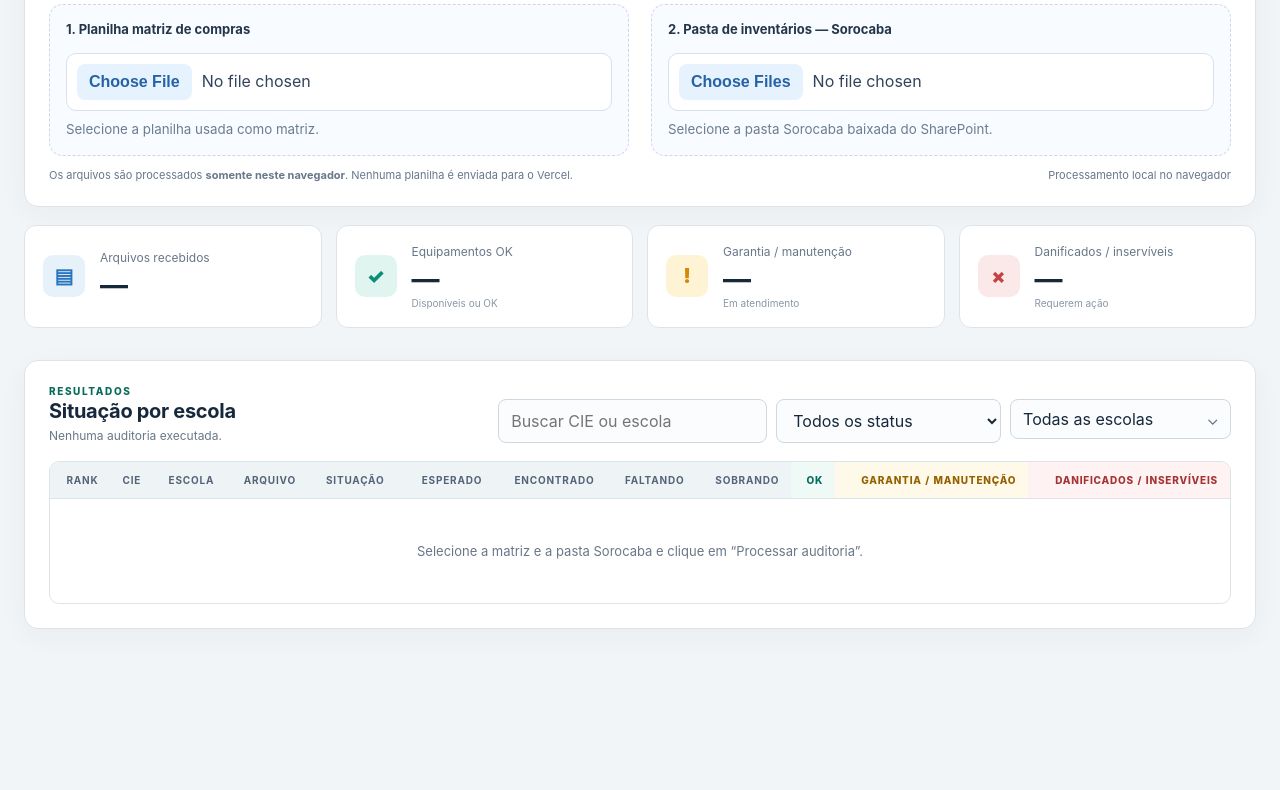
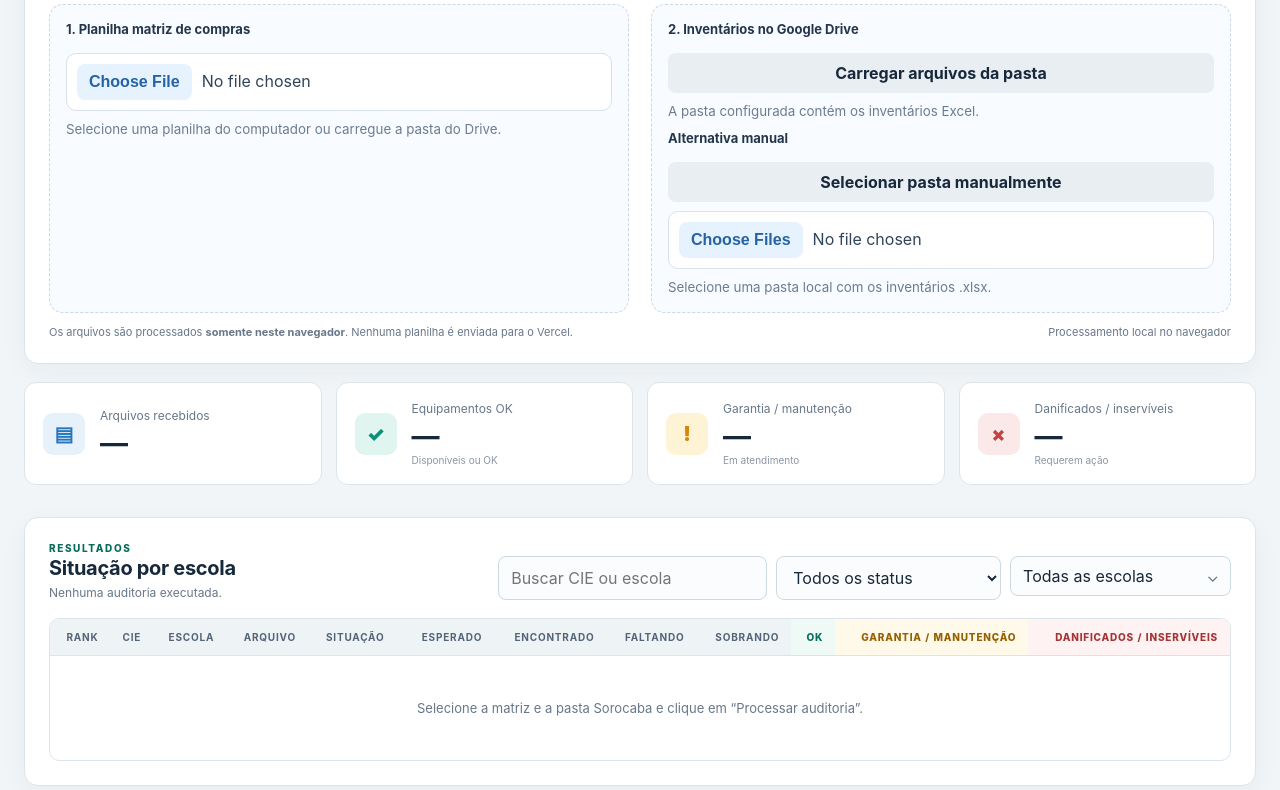
Before and after one commit to sor-Seintec/inv, a website built with Vite: page index.html in a window 1280 px wide. Shown: the part 211-1001 px from the top of the page. Before the commit the page ends 888 px from the top, so only its background shows below. Built offline with nearby package versions, Linux system fonts and the light colour scheme.

Commit message:
Add files via upload

```diff
--- a/index.html
+++ b/index.html
@@ -24,11 +24,11 @@
           <h2 id="config-title">Fontes da auditoria</h2>
         </div>
         <div class="config-actions">
-          <a class="inventory-download" href="https://seesp.sharepoint.com/sites/comunicadetec/Documentos%20Compartilhados/Forms/AllItems.aspx?id=%2Fsites%2Fcomunicadetec%2FDocumentos%20Compartilhados%2FInvent%C3%A1rio&viewid=aa943c0a%2D6583%2D4459%2Dbac2%2D168c7454df18&p=true&ga=1" target="_blank" rel="noopener noreferrer" title="Abrir a base de inventário no SharePoint">
+          <a class="inventory-download" href="https://drive.google.com/drive/folders/1q4PHnubRVIsJ3LwBCbMpJNFYj-ztcQ96?usp=sharing" target="_blank" rel="noopener noreferrer" title="Abrir a pasta de inventários no Google Drive">
             <span class="download-icon" aria-hidden="true">
               <svg viewBox="0 0 24 24" width="20" height="20" fill="none"><path d="M12 3v11m0 0 4-4m-4 4-4-4M5 18.5h14" stroke="currentColor" stroke-width="2" stroke-linecap="round" stroke-linejoin="round"/></svg>
             </span>
-            <span><strong>Baixar base de inventário</strong><small>No SharePoint, baixe a pasta <b>Sorocaba</b></small></span>
+            <span><strong>Abrir pasta de inventários</strong><small>Google Drive · acesso somente leitura</small></span>
           </a>
           <button id="scanButton" class="button primary" type="button">Processar auditoria</button>
         </div>
@@ -37,12 +37,18 @@
         <label class="upload-card">
           <span>1. Planilha matriz de compras</span>
           <input id="matrixFile" class="file-input" type="file" accept=".xlsx,.xls">
-          <small id="matrixFileLabel">Selecione a planilha usada como matriz.</small>
+          <select id="driveMatrixSelect" class="hidden" aria-label="Escolher matriz no Google Drive"><option value="">Carregue a pasta para escolher a matriz no Drive</option></select>
+          <small id="matrixFileLabel">Selecione uma planilha do computador ou carregue a pasta do Drive.</small>
         </label>
         <label class="upload-card">
-          <span>2. Pasta de inventários — Sorocaba</span>
+          <span>2. Inventários no Google Drive</span>
+          <button id="loadDriveButton" class="button secondary" type="button">Carregar arquivos da pasta</button>
+          <small id="driveFileLabel">A pasta configurada contém os inventários Excel.</small>
+          <span class="manual-source">Alternativa manual</span>
+          <button id="chooseFolderButton" class="button secondary" type="button">Selecionar pasta manualmente</button>
+          <button id="lastFolderButton" class="text-button hidden" type="button">Usar última pasta selecionada</button>
           <input id="inventoryFiles" class="file-input" type="file" accept=".xlsx" webkitdirectory directory multiple>
-          <small id="inventoryFileLabel">Selecione a pasta Sorocaba baixada do SharePoint.</small>
+          <small id="inventoryFileLabel">Selecione uma pasta local com os inventários .xlsx.</small>
         </label>
       </div>
       <div class="config-footer"><span>Os arquivos são processados <b>somente neste navegador</b>. Nenhuma planilha é enviada para o Vercel.</span><span id="databasePath"></span></div>
```
Also changed, not shown: 3 other files.
